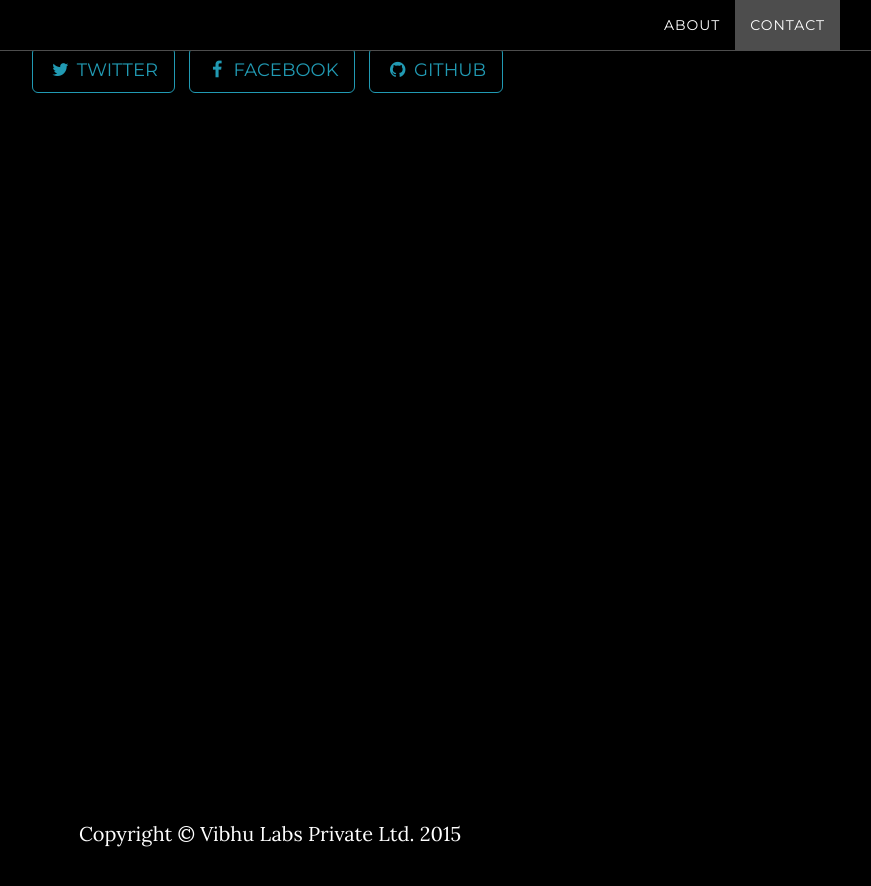
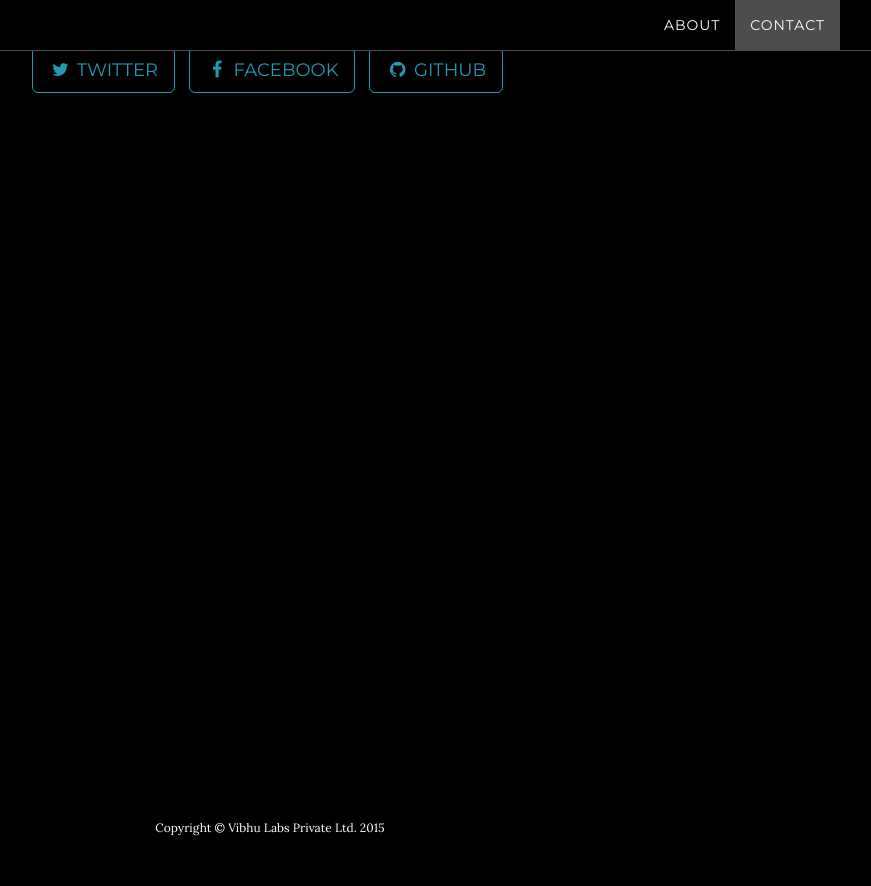
Before and after one commit to vibhulabs/vibhulab.github.io, a Jekyll site: the page built from index.html, in a window 1280 px wide and 900 px high, scrolled down 1785 px. Shown: the top 886 px of the window, without its empty margins (370-1241 px from the left). Built offline with Jekyll 4.4.1, drawn with Linux system fonts in a browser that asks for light colours.

Commit message:
Adjusted footer text size.

```diff
--- a/_includes/footer.html
+++ b/_includes/footer.html
@@ -1,6 +1,6 @@
     <!-- Footer -->
     <footer>
         <div class="container text-center">
-            <p>Copyright &copy; {{ site.footer }} 20{{ site.time | date: '%y' }}</p>
+            <p style="font-size: 12px;">Copyright &copy; {{ site.footer }} 20{{ site.time | date: '%y' }}</p>
         </div>
     </footer>
```
